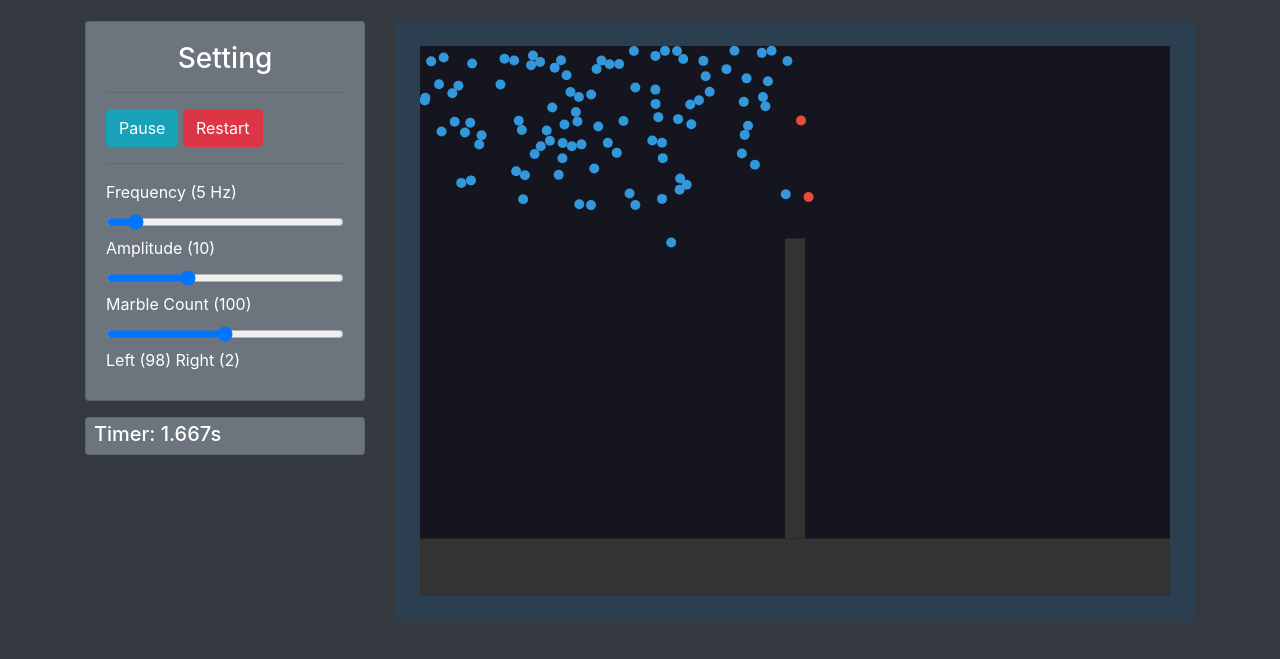
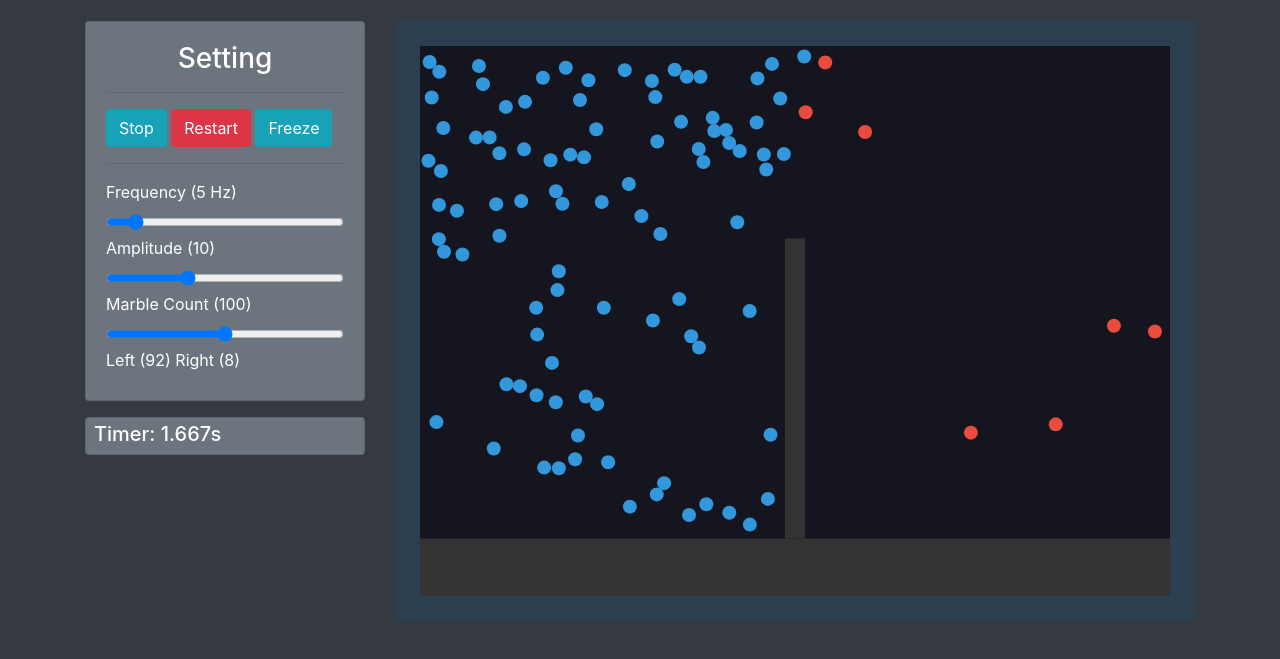
Before and after one commit to KostyalBalint/Bouncing-Marbles, a plain HTML site: page index.html in a window 1280 px wide. Shown: the part 75-734 px from the top of the page. Drawn offline with Linux system fonts and the light colour scheme; animation ran at ten frames a second.

Commit message:
Added button to stop the shaking without pausing the simulation

```diff
--- a/index.html
+++ b/index.html
@@ -19,8 +19,9 @@
             <div class="card-body">
               <h3 class="text-center text-white">Setting</h3>
               <hr>
-              <button type="button" id="btn-pause-start" class="btn btn-info">Pause</button>
+              <button type="button" id="btn-pause-start" class="btn btn-info">Stop</button>
               <button type="button" id="btn-restart" class="btn btn-danger">Restart</button>
+              <button type="button" id="btn-freeze-continue" class="btn btn-info">Freeze</button>
               <hr>
               <label for="range-freq" class="form-label text-white" id="label-freq">Frequency (5 Hz)</label>
               <input type="range" class="form-range w-100" id="range-freq" min="0" max="50" value="5">
--- a/index.js
+++ b/index.js
@@ -66,12 +66,13 @@ window.onload = () => {
   });
   // add all of the bodies to the world
   Composite.add(engine.world, [ground]);
+  var groundActive = true;
 
   //array containing the marbles
   var objects = [];
 
   //radius of marbels
-  var r = 5;
+  var r = 7;
 
   //generate marbles
   function generateMarbles(count){
@@ -131,9 +132,13 @@ window.onload = () => {
     };
 
     //update ground and separator velocity and position
-    var py = 600 + window.amp * Math.sin((engine.timing.timestamp / 1000) * window.freq * 2 * 3.1415);
-    Body.setVelocity(ground, { x: 0, y: py - ground.position.y });
-    Body.setPosition(ground, { x: ground.position.x, y: py });
+    if(groundActive){
+      var py = 600 + window.amp * Math.sin((engine.timing.timestamp / 1000) * window.freq * 2 * 3.1415);
+      Body.setVelocity(ground, { x: 0, y: py - ground.position.y });
+      Body.setPosition(ground, { x: ground.position.x, y: py });
+    } else {
+      Body.setVelocity(ground, { x: 0, y: 0});
+    }
 
     //Timer update
     document.getElementById("timer").innerHTML = "Timer: " + (engine.timing.timestamp / 1000).toFixed(3) + "s";
@@ -169,9 +174,18 @@ window.onload = () => {
 
   //Start - Pause button
   document.getElementById('btn-pause-start').addEventListener('click', () => {
+    groundActive = !groundActive;
+    let btn = document.getElementById('btn-pause-start');
+    btn.innerHTML = btn.innerHTML === "Start" ? "Stop" : "Start";
+    btn.classList.toggle("btn-success");
+    btn.classList.toggle("btn-info");
+  });
+
+  //Freeze - Contunue button
+  document.getElementById('btn-freeze-continue').addEventListener('click', () => {
     runner.enabled = !runner.enabled;
-    let btn = document.getElementById('btn-pause-start');
-    btn.innerHTML = btn.innerHTML === "Start" ? "Pause" : "Start";
+    let btn = document.getElementById('btn-freeze-continue');
+    btn.innerHTML = btn.innerHTML === "Continue" ? "Freeze" : "Continue";
     btn.classList.toggle("btn-success");
     btn.classList.toggle("btn-info");
   });
```
